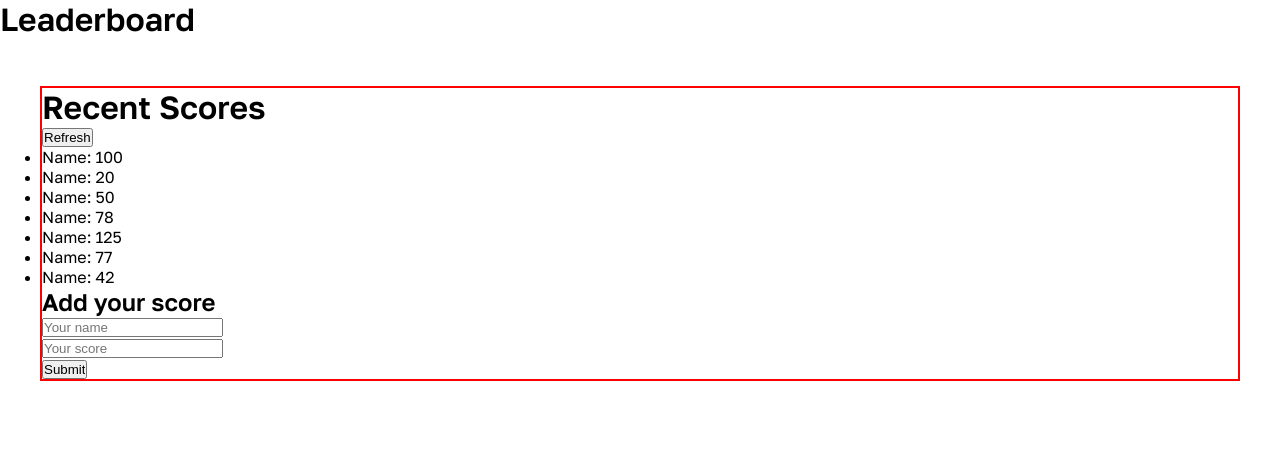
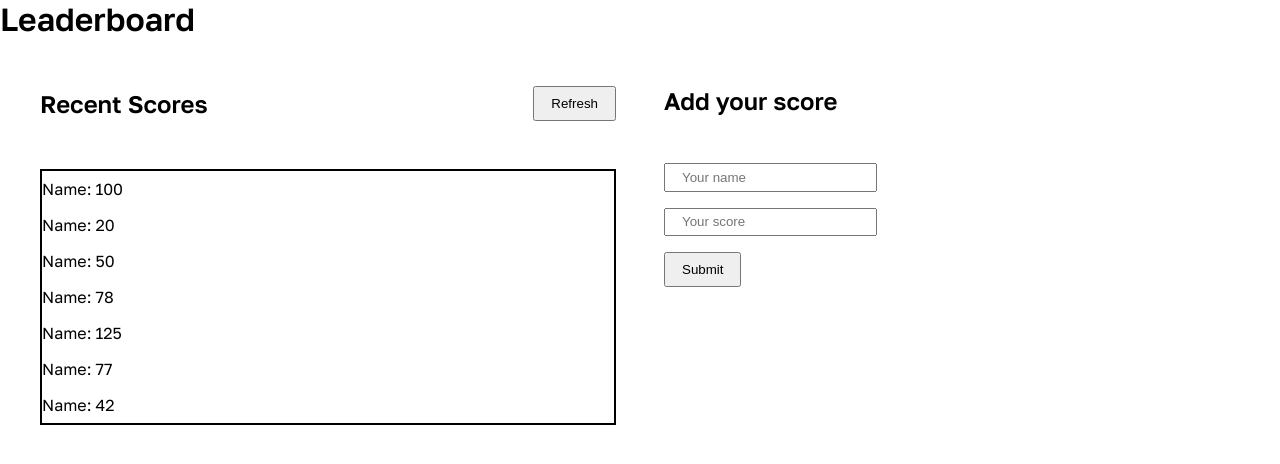
Before and after one commit to dselasea/leaderboard, a website built with webpack: page src/index.html in a window 1280 px wide. Built offline with nearby package versions, Linux system fonts and the light colour scheme.

Commit message:
Add general styles

```diff
--- a/src/index.html
+++ b/src/index.html
@@ -11,8 +11,10 @@
   <div class="container">
     <div class="leaderboard">
       <div class="leaderboard-scores">
-        <h1>Recent Scores</h1>
-        <button>Refresh</button>
+        <div class="leaderboard-header">
+          <h2>Recent Scores</h2>
+        <button class="btn">Refresh</button>
+        </div>
         <div class="scores">
           <ul>
             <li>Name: 100</li>
@@ -34,7 +36,7 @@
           <div class="form-control">
             <input type="text" placeholder="Your score" />
           </div>
-          <input type="submit" value="Submit">
+          <input type="submit" value="Submit" class="btn" />
         </form>
       </div>
     </div>
--- a/src/style.css
+++ b/src/style.css
@@ -10,8 +10,50 @@ body {
   font-family: 'Golos Text', sans-serif;
 }
 
+.btn {
+  padding: 0.5rem 1rem;
+  cursor: pointer;
+}
+
+ul {
+  list-style: none;
+}
+
+ul li {
+  padding: 0.5rem 0;
+}
+
 .container {
   max-width: 1200px;
   margin: 3rem auto;
-  border: 2px solid red;
 }
+
+.leaderboard-header {
+  display: flex;
+  justify-content: space-between;
+  align-items: center;
+}
+.scores {
+  border: 2px solid #000;
+  margin-top: 3rem;
+}
+
+form {
+  margin-top: 3rem;
+}
+
+form input {
+  padding: 0.3rem 1rem;
+}
+
+form .form-control {
+  padding-bottom: 1rem;
+}
+
+@media only screen and (min-width: 720px) {
+  .leaderboard {
+    display: grid;
+    grid-template-columns: repeat(2, 1fr);
+    gap: 3rem;
+  }
+}
```
